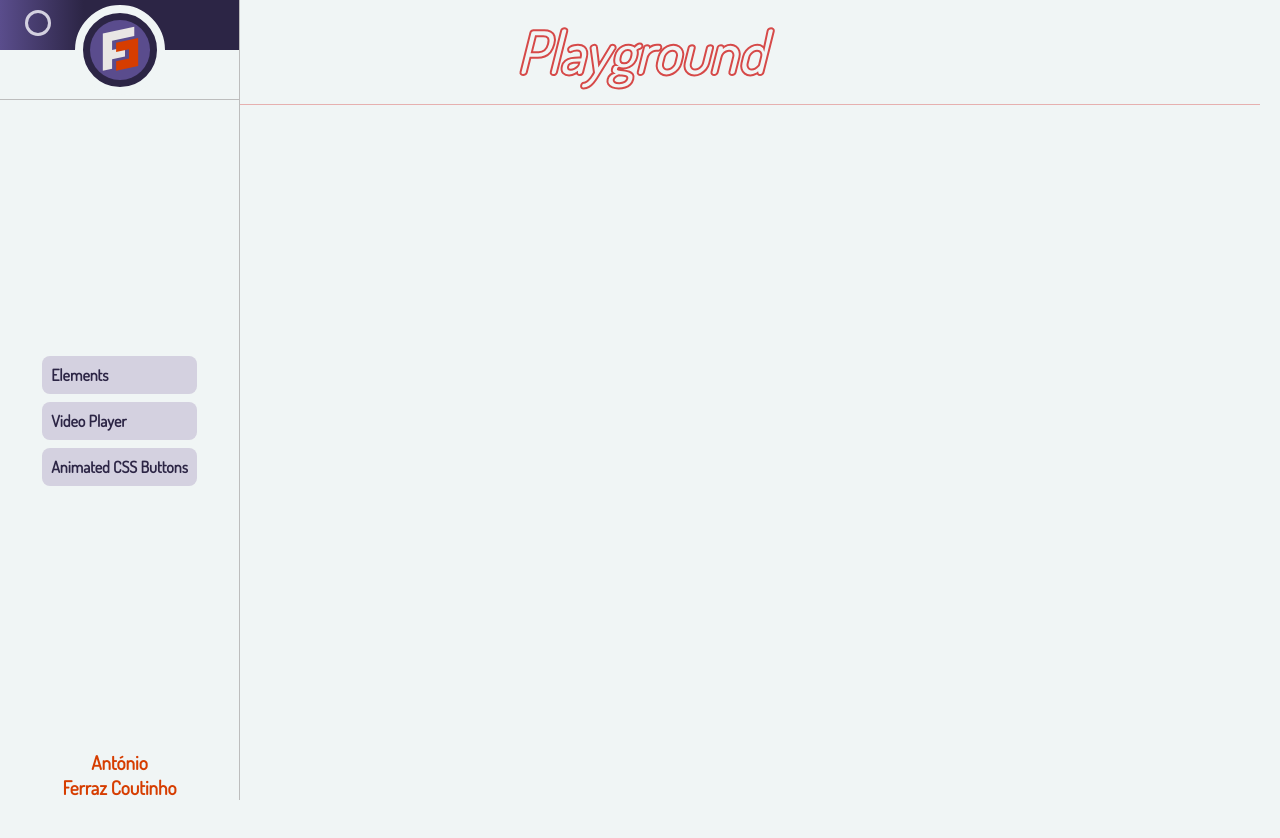
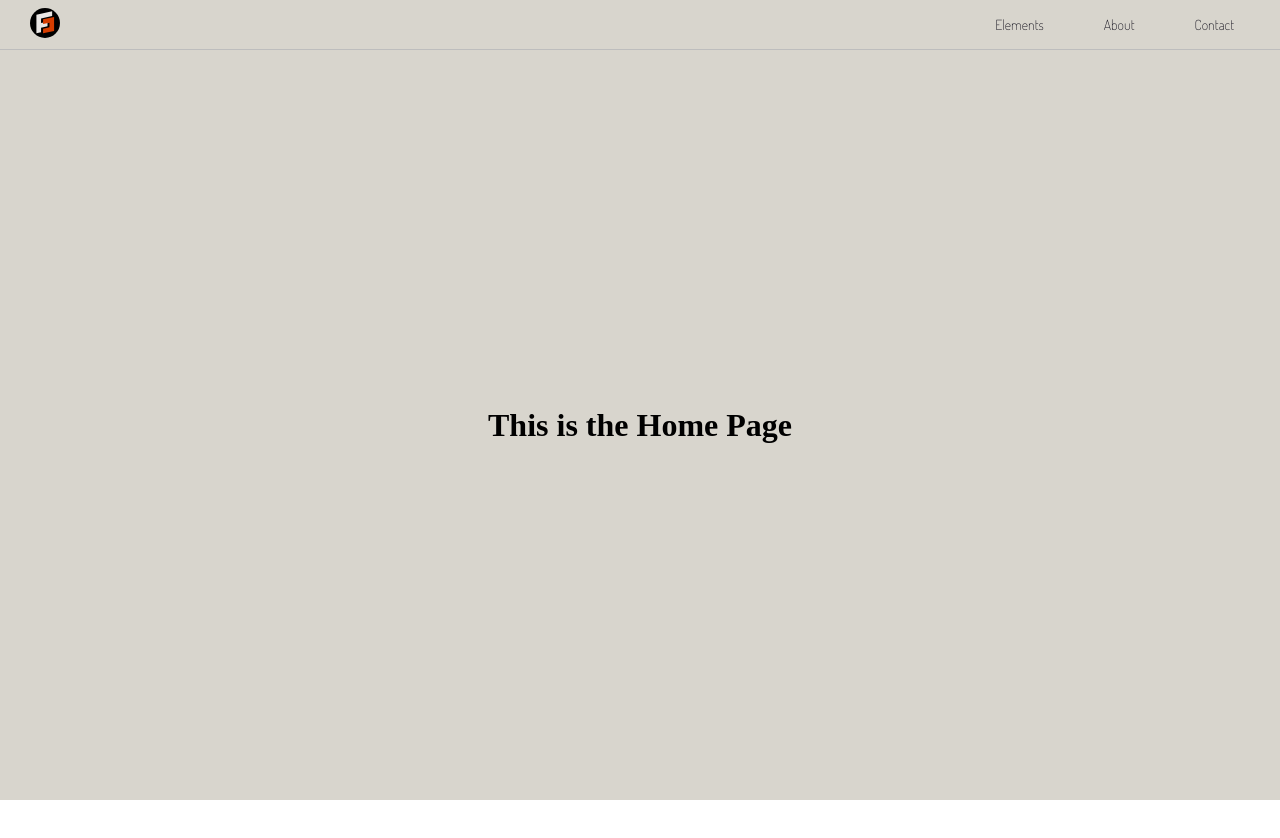
Before and after one commit to oinot/playground, a Vue app: page / in a window 1280 px wide. Shown: the top 838 px of the page. After the commit the page ends 800 px from the top, so only its background shows below. Built offline with nearby package versions, Linux system fonts and the light colour scheme.

Commit message:
navbar work

```diff
--- a/src/App.vue
+++ b/src/App.vue
@@ -23,7 +23,7 @@ export default {
   },
   data() {
     return {
-      isSidebarActive: true,
+      isSidebarActive: false,
       isOpen: false,
     };
   },
--- a/src/assets/styles/main/_base.css
+++ b/src/assets/styles/main/_base.css
@@ -1,21 +1,48 @@
 @import "./_variables.css";
 
-h1 {
-  font-family: Dosis;
-  color: var(--dark-primary);
-  font-size: 1.4rem;
-}
-p {
-  font-family: Dosis;
-  font-size: 16px;
-}
-a {
-  font-family: Dosis;
-  font-weight: 900;
-  color: var(--dark-primary);
-  text-decoration: none;
-  font-style: normal;
-}
+
+/* # Utility classes */
+/* ## Text Color */
+
+.text-clr-primary {color: var(--primary-text);}
+.text-clr-accent {color: var(--accent);}
+.text-clr-secondary {color: var(--secondary-text);}
+.text-clr-dark-primary {color: var(--dark-primary);}
+.text-clr-light-primary {color: var(--light-primary);}
+
+/* ## Backgroung Color */
+
+.bckg-accent {color: var(--accent);}
+.bckg-dark-primary {color: var(--dark-primary);}
+.bckg-light-primary {color: var(--light-primary);}
+
+/* ## Divider */
+
+.divider-clr {color: var(--divider);}
+
+/* ## Font weight */
+
+.fw-regular {font-weight: var(--fw-regular);}
+.fw-semi-bold {font-weight: var(--fw-semi-bold);}
+.fw-bold {font-weight: var(--fw-bold);}
+
+/* ## Font size */
+
+.fs-body {font-size: var(--fs-body);}
+.fs-nav {font-size: var(--fs-nav);}
+.fs-primary-heading {font-size: var(--fs-primary-heading);}
+.fs-secondary-heading {font-size: var(--fs-secondary-heading);}
+.fs-button {font-size: var(--fs-button);}
+
+.fs-300 {font-size: var(--fs-300);}
+.fs-400 {font-size: var(--fs-400);}
+.fs-500 {font-size: var(--fs-500);}
+.fs-600 {font-size: var(--fs-600);}
+.fs-700 {font-size: var(--fs-700);}
+.fs-800 {font-size: var(--fs-800);}
+.fs-900 {font-size: var(--fs-900);}
+
+/* ##  */
 
 li {
   list-style: none;
@@ -27,8 +54,7 @@ button {
 
 .router-view {
   background-color: var(--background);
-  height: 100vh;
-  width: 100%;
+  height: var(--view-height);
 }
 
 .container-flex {
--- a/src/assets/styles/main/_variables.css
+++ b/src/assets/styles/main/_variables.css
@@ -2,6 +2,15 @@
 
 /* colors */
 
+    --primary-text: #000000;
+    --secondary-text: #404040;
+    --background: #d8d5cd;
+    --primary: #5a4d8c;
+    --dark-primary: #100e1a;
+    --light-primary: #e4e1f1;
+    --divider: #BDBDBD;
+    --accent: #D63D00;
+/*
     --primary-text: #000000;
     --secondary-text: #404040;
     --background: #f0f5f5;
@@ -10,7 +19,7 @@
     --light-primary: #d4d1e0;
     --divider: #BDBDBD;
     --accent: #D63D00;
-
+    */
 /* sidebar */
 
     --sidebar-width: calc(1em * 15);
@@ -18,23 +27,51 @@
 /* fonts */
 
     --ff-primary: Dosis, sans-serif;
-    --ff-secondary: BakBak, sans serif;
+    --ff-secondary: Dosis-light, sans serif;
+    --ff-accent: BakBak, sans serif;
 
     --ff-body: var(--ff-primary);
     --ff-heading:var(--ff-secondary);
 
-    --fw-400: 400;
+    --fw-regular: 400;
     --fw-semi-bold: 600;
     --fw-bold: 700;
 
     --fs-300: 0.8125rem;
     --fs-400: 0.875rem;
-    --fs-500: 1rem;
-    --fs-600: 1.875rem;
-    --fs-700: 2.5rem;
+    --fs-500: 0.9375rem;
+    --fs-600: 1rem;
+    --fs-700: 1.875rem;
+    --fs-800: 2.5rem;
+    --fs-900: 3.5rem;
 
     --fs-body:var(--fs-500);
     --fs-nav:var(--fs-400);
+    --fs-primary-heading:var(--fs-800);
+    --fs-secondary-heading:var(--fs-700);
+    --fs-button:var(--fs-400);
 
+    --nav-height: 50px;
+    --view-height: calc(100vh - var(--nav-height));
 
+    --max-width: 1440px;
 }
+
+@media (min-width: 50em) {
+    :root {
+    --fs-600: 2.5rem;
+    --fs-700: 3.5rem;
+
+    --fs-body:var(--fs-500);
+    --fs-nav:var(--fs-300);
+    }
+
+/*    *,
+    *::before,
+    *::after {
+        animation-duration: 0.01ms !important;
+        animation-iteration-count: 1 !important;
+        transition-duration: 0.01ms !important;
+        scroll-behavior: auto !important;
+    }*/
+}
--- a/src/assets/styles/navbar/closeBtn.css
+++ b/src/assets/styles/navbar/closeBtn.css
@@ -27,3 +27,9 @@
 .open {
   background: var(--light-primary);
 }
+
+/* remove button  */
+
+.circle {
+display: none;
+}
--- a/src/assets/styles/navbar/navbar.css
+++ b/src/assets/styles/navbar/navbar.css
@@ -1,24 +1,33 @@
+@import "/src/assets/styles/main/_base.css";
+
+
 .container {
-  padding: 0 20px;
-  background-color: var(--background)
+  background-color: var(--background);
+  height: var(--nav-height);
+
+  display: flex;
+  flex-direction: row;
+  align-items: center;
+  justify-content: space-between;
+
+  border-bottom: 0.2px solid var(--divider);
 }
 
-.navbar {
-  padding: 10px;
+.nav-logo {
+  width: 30px;
+  margin-inline-start: 30px ;
+}
+
+.nav-list {
   display: flex;
-  justify-content: center;
-  min-height: 105px;
-  flex-wrap: wrap;
-  word-break: break-all;
-  align-items: center;
-  border-bottom: 1px solid rgba(214, 73, 72, 0.4);
+  margin-inline: 1rem;
 }
-.title-playground {
-  font-size: 58px;
-  color: transparent ;
-  text-align: center;
-  font-style: italic;
-  border-bottom: 1px dashed;
-  -webkit-text-stroke-width: 2px;
-  -webkit-text-stroke-color: rgb(214, 73, 72);
+
+.nav-link {
+  font-family: var(--ff-secondary);
+  font-weight: var(--fw-regular);
+  font-size: var(--fs-400);
+  color: var(--dark-primary);
+  margin-inline: 30px;
+  text-decoration: none;
 }
--- a/src/components/NavBar/NavBar.vue
+++ b/src/components/NavBar/NavBar.vue
@@ -1,12 +1,24 @@
 <template>
-<div class="container">
-  <div class="navbar">
-    <h1 class="title-playground"> Playground </h1>
-  </div>
-</div>
+  <header class="primary-header">
+    <div class="container">
+        <router-link to="/" draggable="false">
+          <img
+            draggable="false"
+            class="nav-logo"
+            src="@/assets/images/logo/logo.svg"
+            alt="Ferraz Coutinho">
+        </router-link>
+        <nav class="primary-navigation">
+            <ul class="nav-list">
+              <li><router-link to="" class="nav-link" >Elements</router-link></li>
+              <li><router-link to="/about" class="nav-link">About</router-link></li>
+              <li><router-link to="/contact" class="nav-link">Contact</router-link></li>
+            </ul>
+        </nav>
+    </div>
+</header>
 </template>
-<script>
-</script>
+<script></script>
 
 <style scoped>
 @import "/src/assets/styles/navbar/navbar.css";
--- a/src/components/menu/SideBar.vue
+++ b/src/components/menu/SideBar.vue
@@ -25,8 +25,8 @@
                       transform="matrix(0.976997, -0.213255, 0.213255, 0.976997, 402.789471,
                       402.536781)">
                     </path>
-                  <path d="M -78.965 -274.233 L -76.89 -284.083 L -52.59 -284.083 L -58.818 -254.535
-                    L -83.118 -254.535 L -81.041 -264.385 L -66.896 -264.385 L
+                    <path d="M -78.965 -274.233 L -76.89 -284.083 L -52.59 -284.083 L -58.818
+                      -254.53 L -83.118 -254.535 L -81.041 -264.385 L -66.896 -264.385 L
                       -64.82 -274.233 L -78.965 -274.233 Z"
                       style="fill: rgb(214, 61, 0)"
                       transform="matrix(0.978275, -0.207311, 0.207311,
--- a/src/router/index.js
+++ b/src/router/index.js
@@ -1,37 +1,47 @@
 import { createRouter, createWebHistory } from 'vue-router';
-import HomeView from '../views/HomeView.vue';
+import homeView from '../views/HomeView.vue';
 
 const routes = [
   {
     path: '/',
-    component: HomeView,
+    component: homeView,
   },
   {
-    path: '/Elements',
-    // route level code-splitting
-    // this generates a separate chunk (buttons.[hash].js) for this route
-    // which is lazy-loaded when the route is visited.
+    path: '/elements',
+    name: 'elements',
     component: () => import(/* webpackChunkName: "Elements" */ '../views/Elements.vue'),
+    children: [
+      {
+        path: 'video-player',
+        name: 'video-player',
+        component: () => import(/* webpackChunkName: "video-player" */ '../views/VideoPlayer.vue'),
+      },
+      {
+        path: 'buttons',
+        name: 'buttons',
+        component: () => import(/* webpackChunkName: "buttons" */ '../views/Buttons.vue'),
+      },
+    ],
   },
   {
-    path: '/video-player',
-    // route level code-splitting
-    // this generates a separate chunk (video-player.[hash].js) for this route
-    // which is lazy-loaded when the route is visited.
-    component: () => import(/* webpackChunkName: "video-player" */ '../views/VideoPlayer.vue'),
+    path: '/about',
+    name: 'about',
+    component: () => import(/* webpackChunkName: "about" */ '../views/VideoPlayer.vue'),
   },
   {
-    path: '/buttons',
-    // route level code-splitting
-    // this generates a separate chunk (buttons.[hash].js) for this route
-    // which is lazy-loaded when the route is visited.
-    component: () => import(/* webpackChunkName: "buttons" */ '../views/Buttons.vue'),
+    path: '/contact',
+    name: 'contact',
+    component: () => import(/* webpackChunkName: "contact" */ '../views/Buttons.vue'),
   },
+
 ];
 
 const router = createRouter({
   history: createWebHistory(process.env.BASE_URL),
   routes,
+  scrollBehavior(savedPosition) {
+    return savedPosition || { top: 0 };
+  },
 });
 
 export default router;
--- a/src/views/Buttons.vue
+++ b/src/views/Buttons.vue
@@ -145,3 +145,8 @@ export default {
   },
 };
 </script>
+<style>
+html{
+  background-color: var(--background);
+}
+</style>
--- a/src/views/HomeView.vue
+++ b/src/views/HomeView.vue
@@ -13,3 +13,15 @@ export default {
   },
 };
 </script>
+<style>
+
+html::-webkit-scrollbar {
+  width: 0;
+}
+
+.home {
+  display: flex;
+  justify-content: center;
+  align-items: center;
+}
+</style>
```
Also changed, not shown: src/assets/images/logo.png (deleted), src/assets/images/logo/logo.svg (added). Lines whose indentation alone changed are shown as unchanged.
